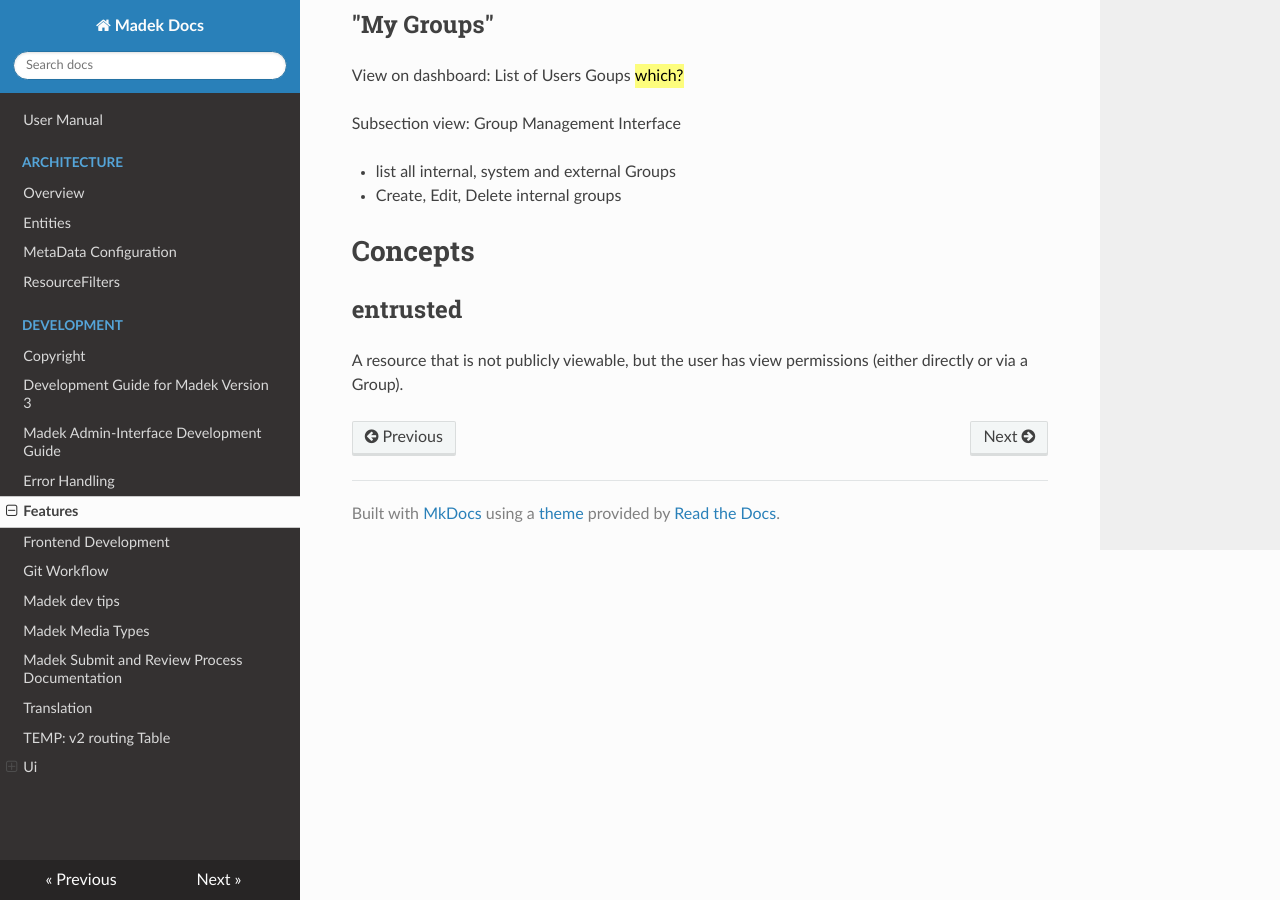
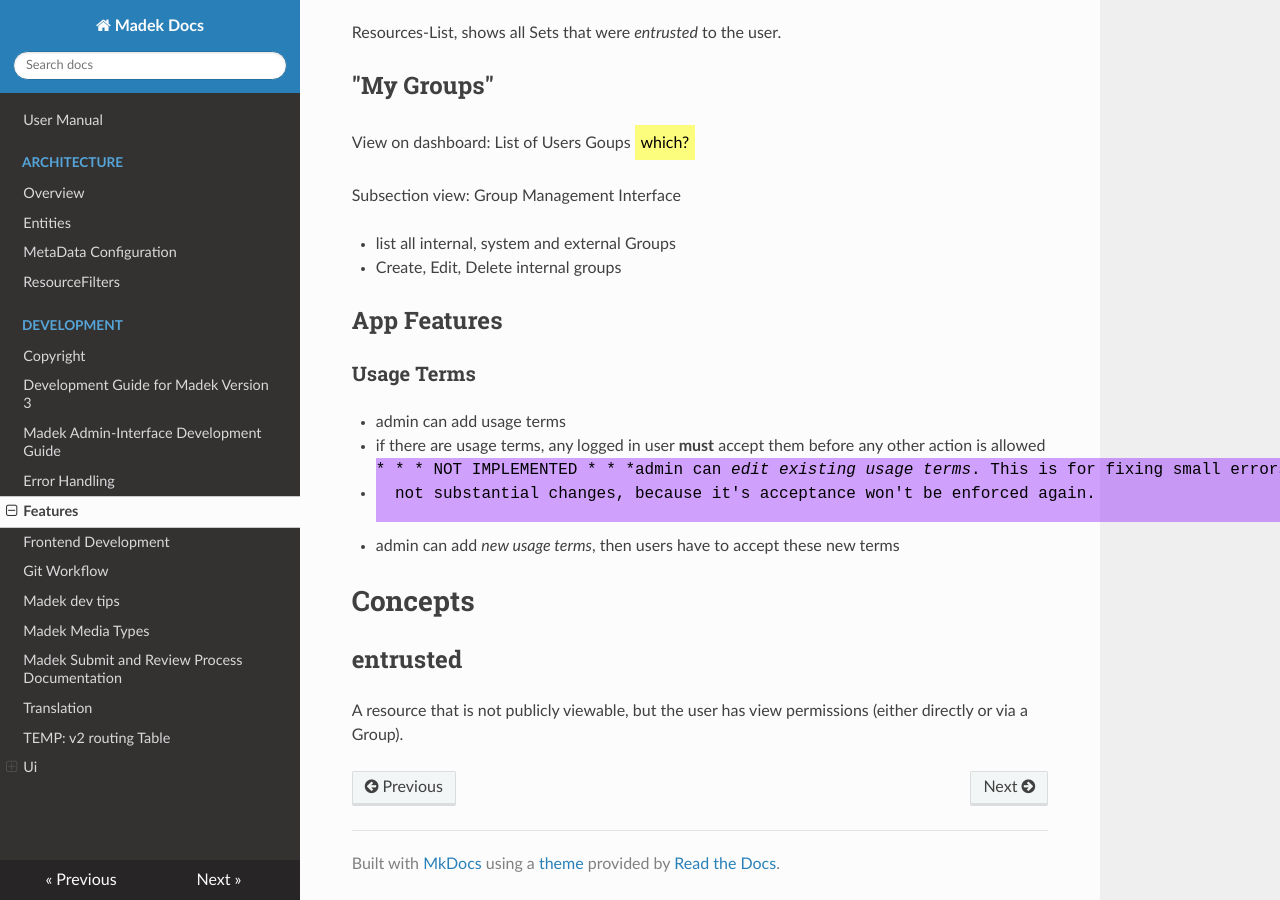
Before and after one commit to Madek/madek-documentation, an MkDocs documentation site: the page built from source/development/features.md, in a window 1280 px wide and 900 px high, scrolled down 1648 px. Built offline with MkDocs 1.6.1, drawn with Linux system fonts in a browser that asks for light colours; nearby versions of some CDN libraries.

Commit message:
features: usage terms

```diff
--- a/source/development/features.md
+++ b/source/development/features.md
@@ -17,6 +17,8 @@ mark[future]::before { content: '* * * NOT IMPLEMENTED * * *' }
 <mark todo>
 Temporary list, to be moved to a "Manual/Guide" section.
 </mark>
+
+# App Views
 
 # "My Madek"
 
@@ -76,7 +78,7 @@ Resources-List, shows all Sets that were *entrusted* to the user.
 
 ## "My Groups"
 
-View on dashboard: List of Users Goups <mark question>which?</mark>
+View on dashboard: List of Users Goups <mark unclear>which?</mark>
 
 Subsection view: Group Management Interface
 
@@ -84,6 +86,17 @@ Subsection view: Group Management Interface
 - Create, Edit, Delete internal groups
 
 
+## App Features
+
+### Usage Terms
+
+- admin can add usage terms
+- if there are usage terms, any logged in user **must** accept them
+  before any other action is allowed
+- <mark future>admin can *edit existing usage terms*. This is for fixing small errors,
+  not substantial changes, because it's acceptance won't be enforced again.</mark>
+- admin can add *new usage terms*, then users have to accept these new terms
+
 # Concepts
 
 ## entrusted
```
